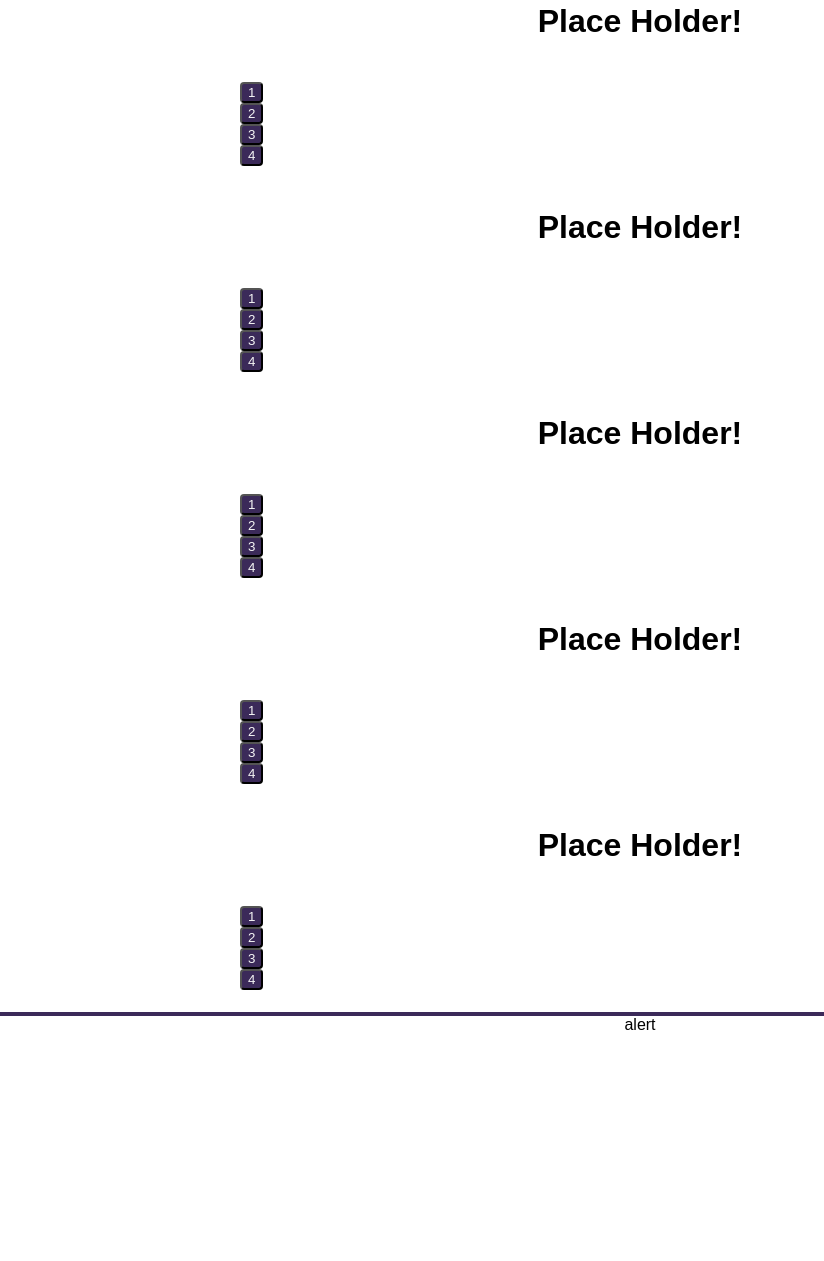
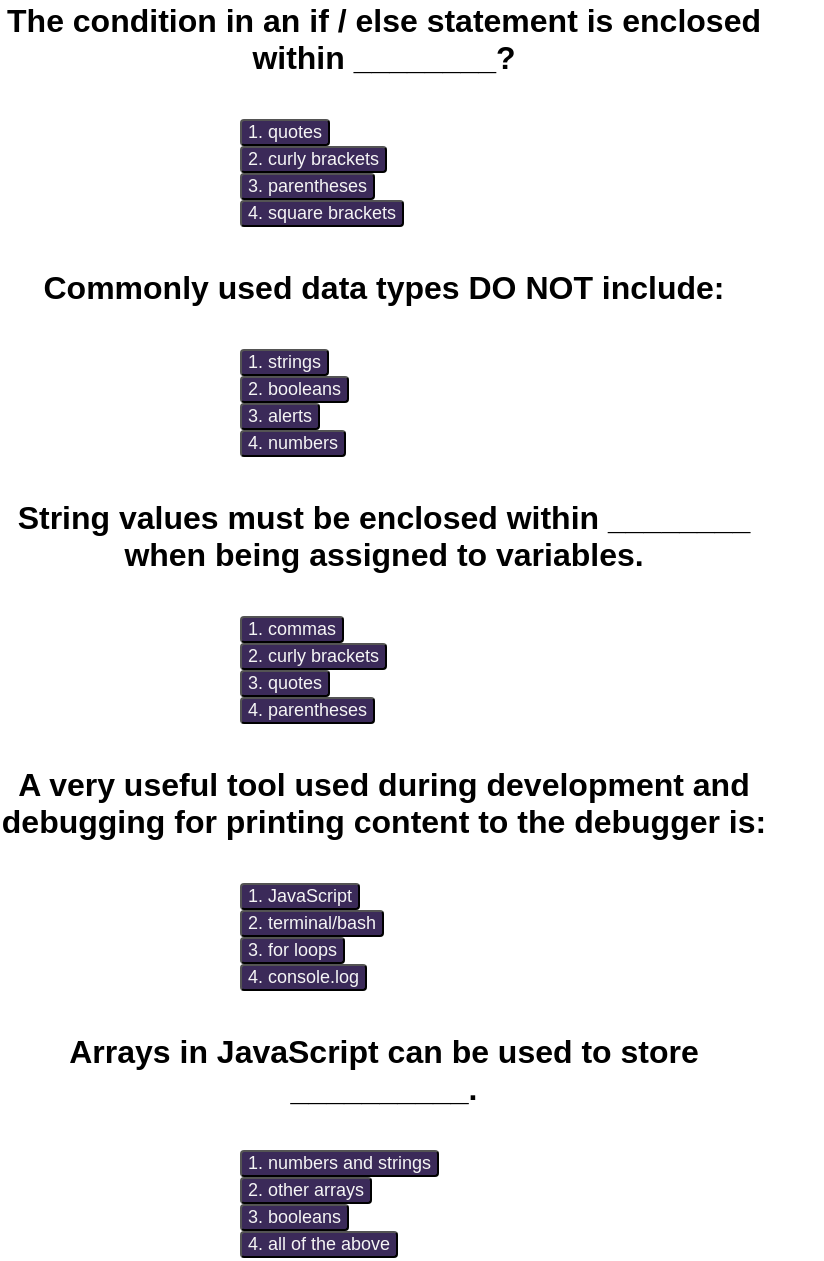
Before and after one commit to ihm57511/quiz-game, a plain HTML site: page index.html in a window 1280 px wide. Shown: the part 76-1337 px from the top of the page, without its empty margins (0-824 px from the left). Before the commit the page ends 1110 px from the top, so only its background shows below. Drawn offline with Linux system fonts and the light colour scheme.

Commit message:
added questions and answers to cards

```diff
--- a/assets/css/style.css
+++ b/assets/css/style.css
@@ -45,6 +45,7 @@ h2 {
     font-weight: bold;
     color: black;
     text-align: center;
+    max-width:60%;
 }
 
 ul {
@@ -62,6 +63,7 @@ button {
     border-radius: 4px;
     background: var(--purp);
     color: whitesmoke;
+    font-size: 18px;
 }
 
 /* set visibility and style of alert section */
--- a/assets/js/script.js
+++ b/assets/js/script.js
@@ -0,0 +1,3 @@
+var timerEl = document.getElementById('timer');
+var alert = document.getElementById('alert');
+var card = document.getElementById('card');
--- a/index.html
+++ b/index.html
@@ -13,48 +13,48 @@
         <div id=timer>Timer</div>
     </nav>
     <section class=container id=card1>
-        <h2 id=question>Place Holder!</h2>
+        <h2 id=question>The condition in an if / else statement is enclosed within ________?</h2>
         <ul class=multiple>
-            <li><button type="button" id=1>1</button></li>
-            <li><button type="button" id=2>2</button></li>
-            <li><button type="button" id=3>3</button></li>
-            <li><button type="button" id=4>4</button></li>
+            <li><button type="button" id=1>1. quotes</button></li>
+            <li><button type="button" id=2>2. curly brackets</button></li>
+            <li><button type="button" id=3>3. parentheses</button></li>
+            <li><button type="button" id=4>4. square brackets</button></li>
         </ul>
     </section>
     <section class=container id=card2>
-        <h2 id=question>Place Holder!</h2>
+        <h2 id=question>Commonly used data types DO NOT include:</h2>
         <ul class=multiple>
-            <li><button type="button" id=1>1</button></li>
-            <li><button type="button" id=2>2</button></li>
-            <li><button type="button" id=3>3</button></li>
-            <li><button type="button" id=4>4</button></li>
+            <li><button type="button" id=1>1. strings</button></li>
+            <li><button type="button" id=2>2. booleans</button></li>
+            <li><button type="button" id=3>3. alerts</button></li>
+            <li><button type="button" id=4>4. numbers</button></li>
         </ul>
     </section>
     <section class=container id=card3>
-        <h2 id=question>Place Holder!</h2>
+        <h2 id=question>String values must be enclosed within ________ when being assigned to variables.</h2>
         <ul class=multiple>
-            <li><button type="button" id=1>1</button></li>
-            <li><button type="button" id=2>2</button></li>
-            <li><button type="button" id=3>3</button></li>
-            <li><button type="button" id=4>4</button></li>
+            <li><button type="button" id=1>1. commas</button></li>
+            <li><button type="button" id=2>2. curly brackets</button></li>
+            <li><button type="button" id=3>3. quotes</button></li>
+            <li><button type="button" id=4>4. parentheses</button></li>
         </ul>
     </section>
     <section class=container id=card4>
-        <h2 id=question>Place Holder!</h2>
+        <h2 id=question>A very useful tool used during development and debugging for printing content to the debugger is:</h2>
         <ul class=multiple>
-            <li><button type="button" id=1>1</button></li>
-            <li><button type="button" id=2>2</button></li>
-            <li><button type="button" id=3>3</button></li>
-            <li><button type="button" id=4>4</button></li>
+            <li><button type="button" id=1>1. JavaScript</button></li>
+            <li><button type="button" id=2>2. terminal/bash</button></li>
+            <li><button type="button" id=3>3. for loops</button></li>
+            <li><button type="button" id=4>4. console.log</button></li>
         </ul>
     </section>
     <section class=container id=card5>
-        <h2 id=question>Place Holder!</h2>
+        <h2 id=question>Arrays in JavaScript can be used to store __________.</h2>
         <ul class=multiple>
-            <li><button type="button" id=1>1</button></li>
-            <li><button type="button" id=2>2</button></li>
-            <li><button type="button" id=3>3</button></li>
-            <li><button type="button" id=4>4</button></li>
+            <li><button type="button" id=1>1. numbers and strings</button></li>
+            <li><button type="button" id=2>2. other arrays</button></li>
+            <li><button type="button" id=3>3. booleans</button></li>
+            <li><button type="button" id=4>4. all of the above</button></li>
         </ul>
     </section>
     <article id=#alert>alert</article>
```
